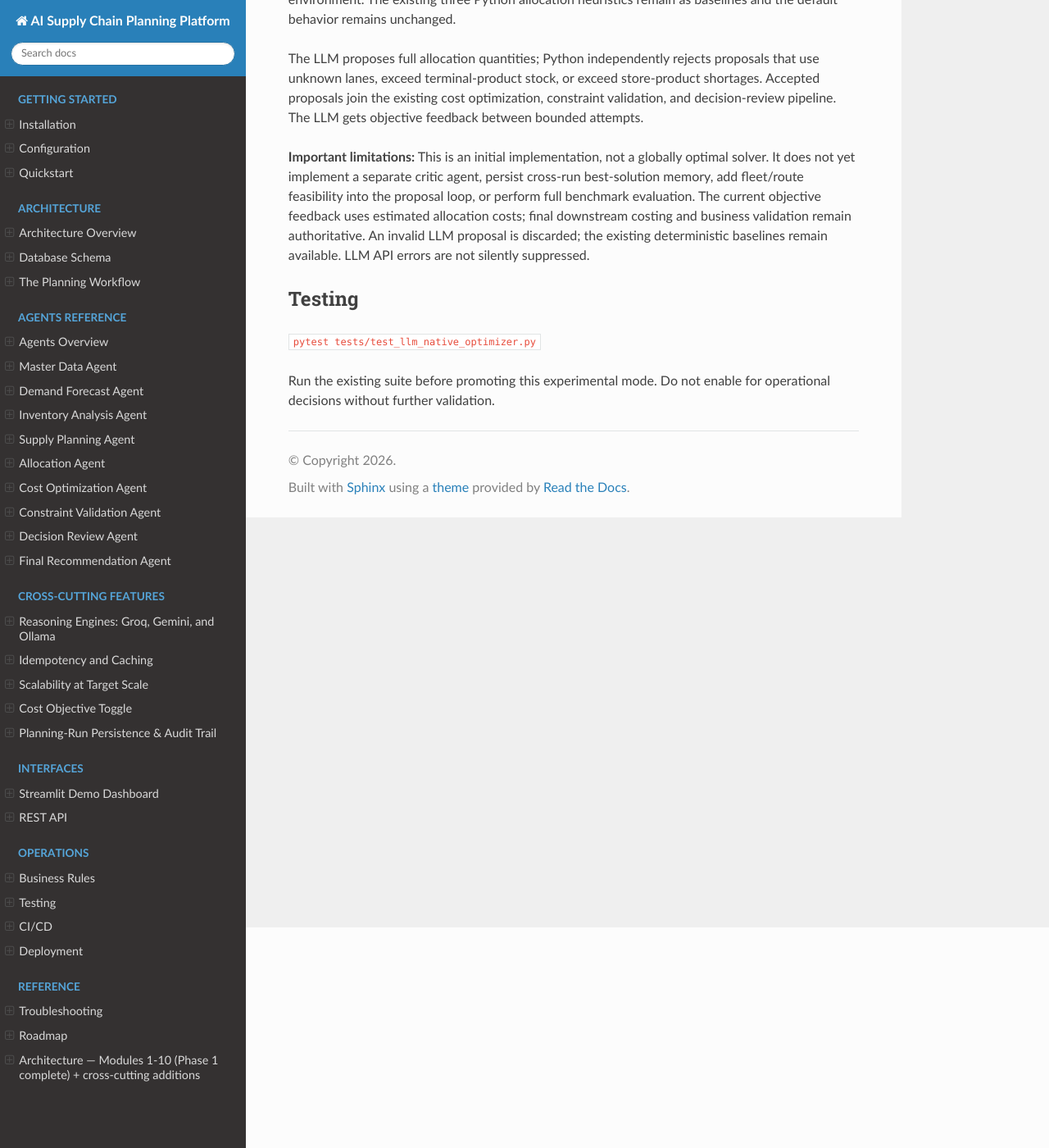
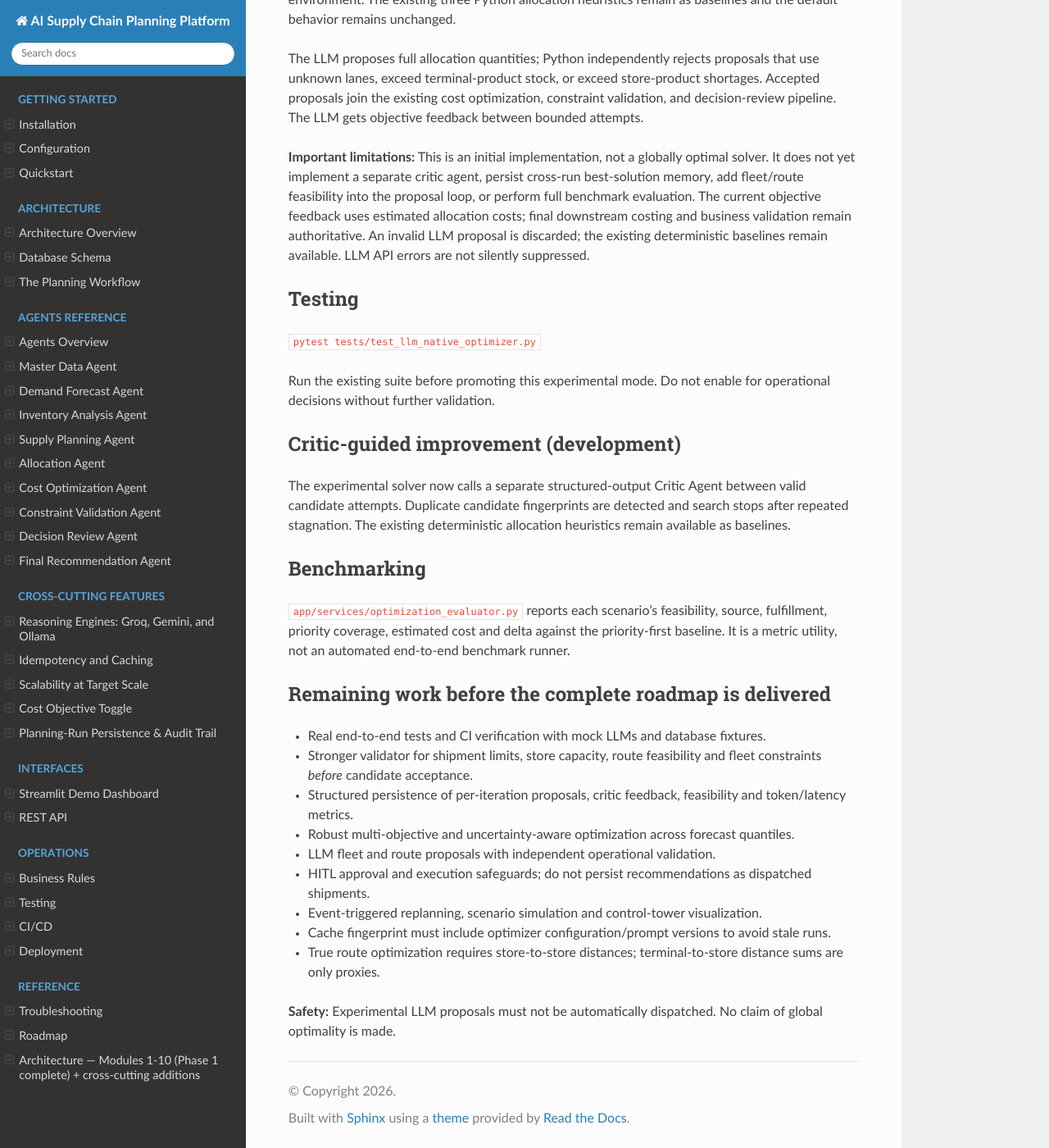
Before and after one commit to AbhimanyuHK/supply_chain_ai, a Sphinx documentation site: the page built from docs/llm_native_optimizer.md, in a window 1280 px wide and 1400 px high, scrolled down 269 px. Shown: the whole window at 82% size. Built offline with Sphinx 7.4.7 and the Read the Docs theme 3.1.0, drawn with Linux system fonts in a browser that asks for light colours.

Commit message:
docs: document critic, benchmarks, and remaining production gaps

```diff
--- a/docs/llm_native_optimizer.md
+++ b/docs/llm_native_optimizer.md
@@ -13,3 +13,23 @@ The LLM proposes full allocation quantities; Python independently rejects propos
 `pytest tests/test_llm_native_optimizer.py`
 
 Run the existing suite before promoting this experimental mode. Do not enable for operational decisions without further validation.
+
+
+## Critic-guided improvement (development)
+The experimental solver now calls a separate structured-output Critic Agent between valid candidate attempts. Duplicate candidate fingerprints are detected and search stops after repeated stagnation. The existing deterministic allocation heuristics remain available as baselines.
+
+## Benchmarking
+`app/services/optimization_evaluator.py` reports each scenario's feasibility, source, fulfillment, priority coverage, estimated cost and delta against the priority-first baseline. It is a metric utility, not an automated end-to-end benchmark runner.
+
+## Remaining work before the complete roadmap is delivered
+- Real end-to-end tests and CI verification with mock LLMs and database fixtures.
+- Stronger validator for shipment limits, store capacity, route feasibility and fleet constraints *before* candidate acceptance.
+- Structured persistence of per-iteration proposals, critic feedback, feasibility and token/latency metrics.
+- Robust multi-objective and uncertainty-aware optimization across forecast quantiles.
+- LLM fleet and route proposals with independent operational validation.
+- HITL approval and execution safeguards; do not persist recommendations as dispatched shipments.
+- Event-triggered replanning, scenario simulation and control-tower visualization.
+- Cache fingerprint must include optimizer configuration/prompt versions to avoid stale runs.
+- True route optimization requires store-to-store distances; terminal-to-store distance sums are only proxies.
+
+**Safety:** Experimental LLM proposals must not be automatically dispatched. No claim of global optimality is made.
```
